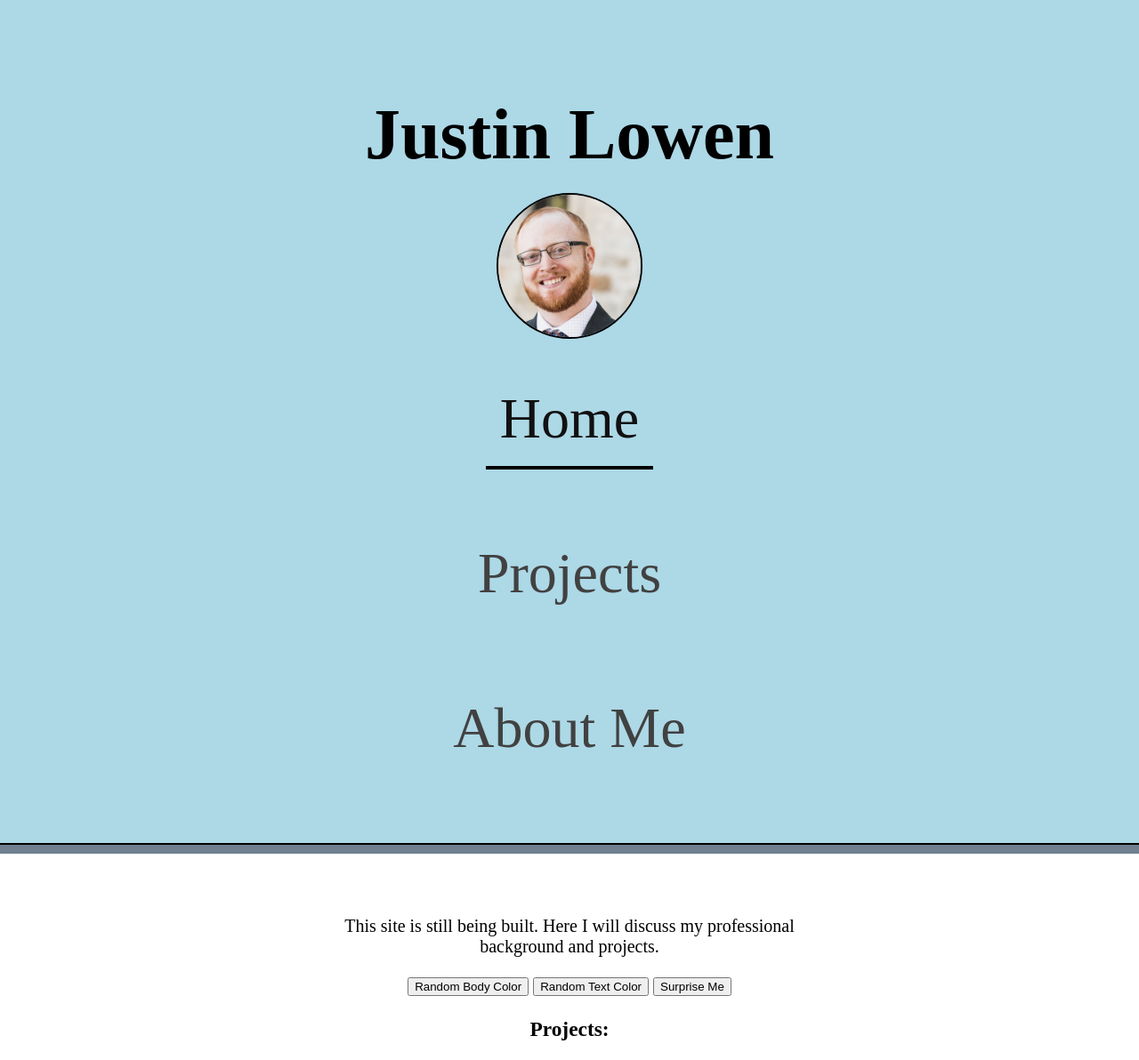
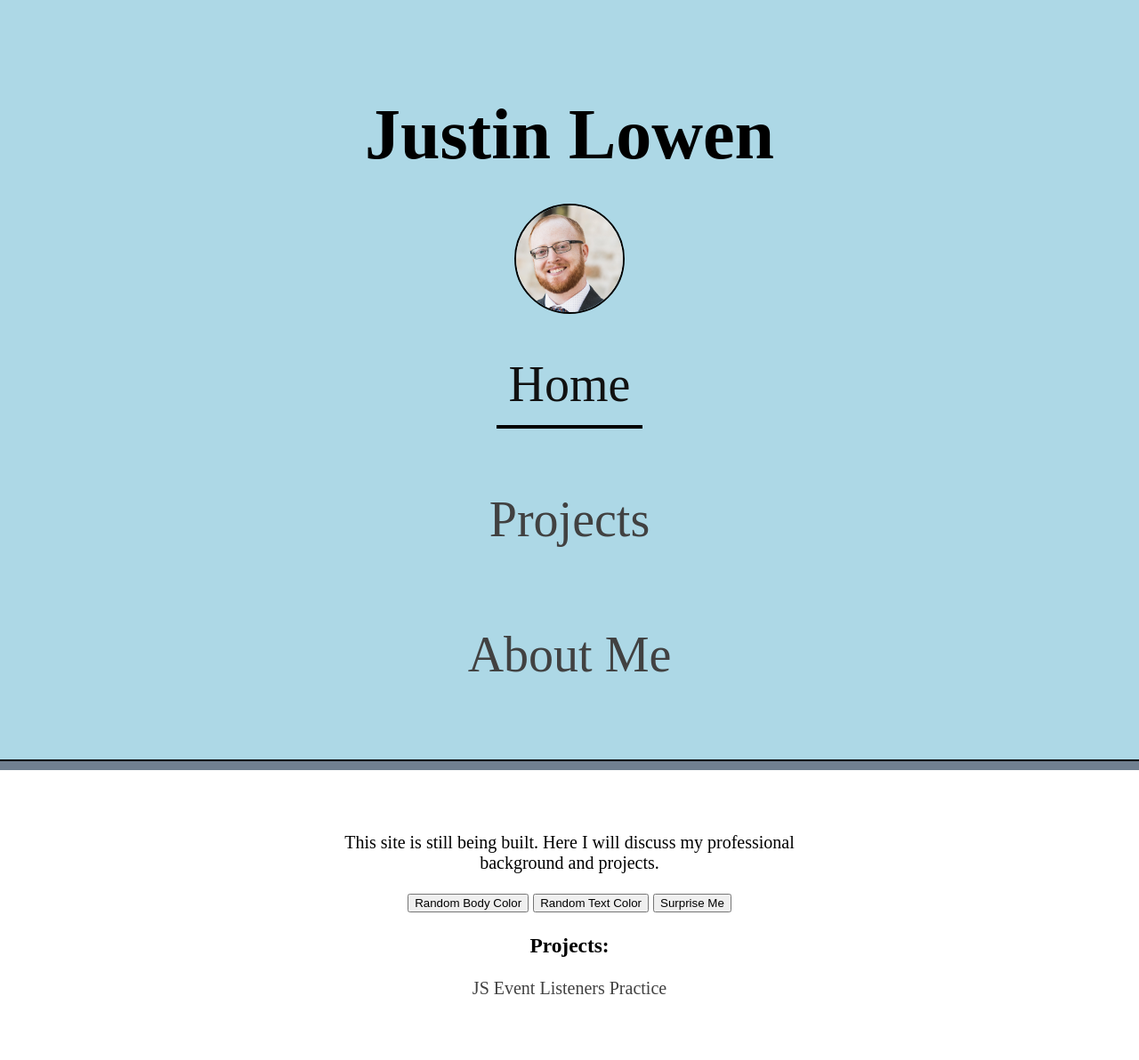
Before and after one commit to JLowe-N/JLowenPortfolioSite, a Django app: page / in a window 1280 px wide. Shown: the top 1192 px of the page at 89% size. Run offline with Django 3.2, Linux system fonts and the light colour scheme.

Commit message:
Adjust header fonts down

```diff
--- a/portfolioapp/static/portfolioapp/css/style.css
+++ b/portfolioapp/static/portfolioapp/css/style.css
@@ -42,7 +42,7 @@
 }
 
 .title {
-    margin-bottom: 0.25em;
+    margin-bottom: 0.4em;
     font-size: 5rem;
 }
 
@@ -53,8 +53,8 @@
 
 .image-header {
     display: block;
-    width: 20vh;
-    height: 20vh;
+    width: 15vh;
+    height: 15vh;
     border-radius: 50%;
     border: 2px solid black;
     object-fit: cover;
@@ -67,7 +67,7 @@
 
 .link {
     margin: 0.5em;
-    font-size: 4rem;
+    font-size: 3.5rem;
     padding: 0.25em;
     border-bottom: 4px solid transparent;
 
```
